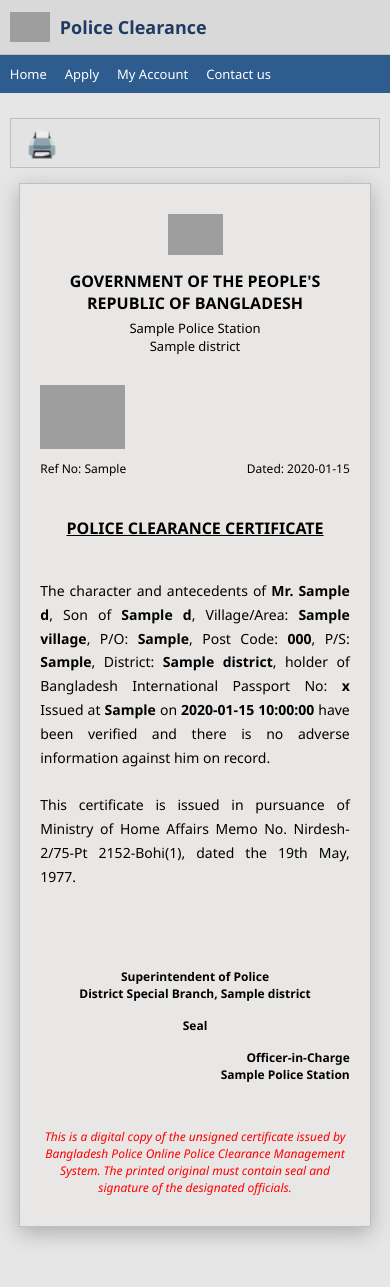
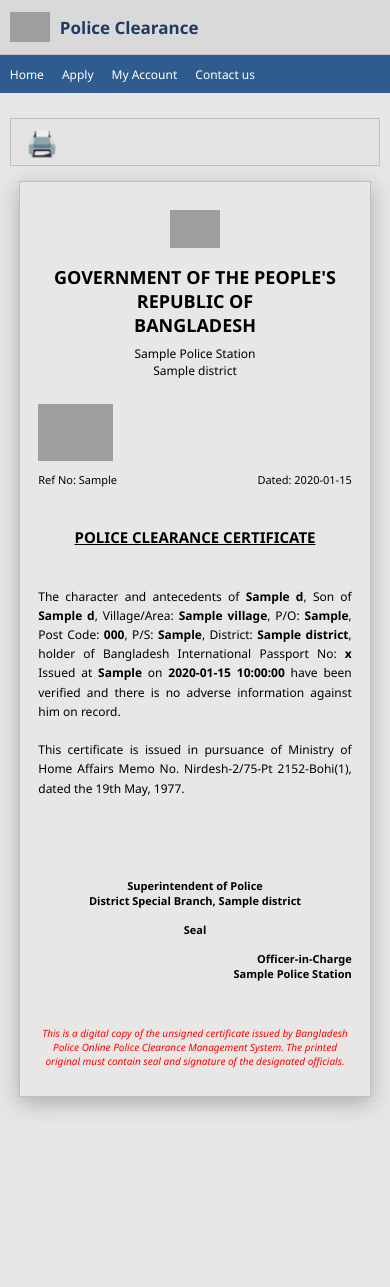
Before and after one commit to khanplacementdhaka/pcc-verification, a Flask app: template APP/templates/index.html in a window 390 px wide. After the commit the page ends 1113 px from the top, so only its background shows below. Run offline with Flask 3, Linux system fonts and the light colour scheme; the template is opened without the code that fills it: most values are stand-ins (such as "Sample title", 1, 10 or a date in 2020); grey boxes are pictures that could not be loaded.

Commit message:
Update index.html

```diff
--- a/APP/templates/index.html
+++ b/APP/templates/index.html
@@ -111,16 +111,18 @@ body{
 
 .cert-header img{
   width:70px;
-  margin-bottom:10px;
+  margin-bottom:12px;
 }
 
+/* 👇 HEADING BIGGER + 2 LINE LOOK */
 .cert-header h2{
-  font-size:20px;
-  font-weight:700;
+  font-size:24px;
+  font-weight:800;
+  line-height:1.35;
 }
 
 .station{
-  margin-top:5px;
+  margin-top:8px;
   font-size:15px;
 }
 
@@ -151,7 +153,7 @@ body{
   font-weight:700;
   text-decoration:underline;
   margin:40px 0;
-  font-size:19px;
+  font-size:20px;
 }
 
 /* CONTENT */
@@ -186,16 +188,16 @@ body{
 }
 
 .cert-header h2{
-  font-size:18px;
+  font-size:20px;
 }
 
 .content{
-  font-size:15px;
+  font-size:14px;
 }
 
 }
 
-/* ===== MOBILE ===== */
+/* ===== MOBILE (FONT HALF SIZE FEEL) ===== */
 @media(max-width:600px){
 
 .header{
@@ -203,63 +205,68 @@ body{
 }
 
 .header-inner span{
+  font-size:17px;
+}
+
+.nav-inner a{
+  font-size:12px;
+}
+
+.print-bar{
+  height:48px;
+}
+
+.certificate{
+  padding:28px 18px;
+}
+
+.cert-header img{
+  width:50px;
+}
+
+.cert-header h2{
   font-size:18px;
 }
 
-.nav-inner a{
-  font-size:13px;
-}
-
-.print-bar{
-  height:50px;
-}
-
-.certificate{
-  padding:30px 20px;
-}
-
-.cert-header img{
-  width:55px;
-}
-
-.cert-header h2{
-  font-size:16px;
-}
-
 .station{
-  font-size:13px;
+  font-size:12px;
 }
 
 .info-row{
-  margin:30px 0;
+  margin:25px 0;
 }
 
 .qr img{
-  width:85px;
+  width:75px;
 }
 
 .ref{
-  font-size:12px;
+  font-size:11px;
 }
 
 .date{
-  font-size:12px;
+  font-size:11px;
 }
 
 .title{
-  font-size:16px;
+  font-size:15px;
 }
 
+/* 👇 MAIN TEXT HALF LOOK */
 .content{
-  font-size:14px;
-  line-height:1.7;
+  font-size:12px;
+  line-height:1.6;
 }
 
 .footer{
-  font-size:12px;
+  font-size:11px;
   flex-direction:column;
-  gap:15px;
+  gap:14px;
   text-align:center;
+}
+
+.notice{
+  font-size:10px;
 }
 
 }
@@ -317,7 +324,10 @@ body{
 
 <div class="cert-header">
   <img src="https://upload.wikimedia.org/wikipedia/commons/8/84/Government_Seal_of_Bangladesh.svg">
-  <h2>GOVERNMENT OF THE PEOPLE'S REPUBLIC OF BANGLADESH</h2>
+  <h2>
+  GOVERNMENT OF THE PEOPLE'S REPUBLIC OF<br>
+  BANGLADESH
+  </h2>
   <div class="station">
     {{ d['Police Station'] }} Police Station<br>
     {{ d['District'] }}
@@ -340,7 +350,7 @@ body{
 <div class="title">POLICE CLEARANCE CERTIFICATE</div>
 
 <div class="content">
-The character and antecedents of <b>Mr. {{ d['NAME'] }}</b>, Son of <b>{{ d["Father's name"] }}</b>, Village/Area: <b>{{ d['Village'] }}</b>, P/O: <b>{{ d['Post Office'] }}</b>, Post Code: <b>{{ d['Post Code'] }}</b>, P/S: <b>{{ d['Police Station'] }}</b>, District: <b>{{ d['District'] }}</b>, holder of Bangladesh International Passport No: <b>{{ d['PASSPORT'] }}</b> Issued at <b>{{ d['Place of Issue'] }}</b> on <b>{{ d['IssueDate'] }}</b> have been verified and there is no adverse information against him on record.
+The character and antecedents of <b>{{ d['NAME'] }}</b>, Son of <b>{{ d["Father's name"] }}</b>, Village/Area: <b>{{ d['Village'] }}</b>, P/O: <b>{{ d['Post Office'] }}</b>, Post Code: <b>{{ d['Post Code'] }}</b>, P/S: <b>{{ d['Police Station'] }}</b>, District: <b>{{ d['District'] }}</b>, holder of Bangladesh International Passport No: <b>{{ d['PASSPORT'] }}</b> Issued at <b>{{ d['Place of Issue'] }}</b> on <b>{{ d['IssueDate'] }}</b> have been verified and there is no adverse information against him on record.
 
 <br><br>
 
```
